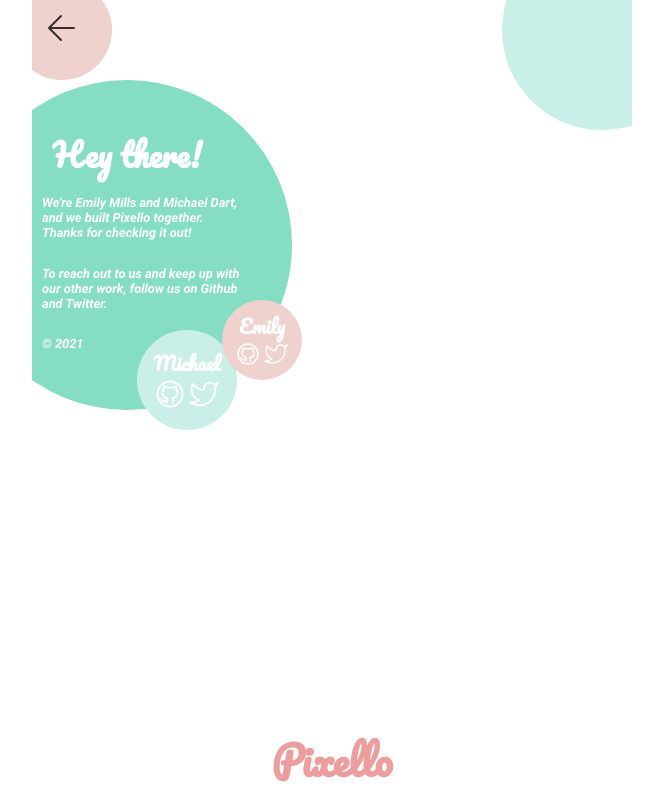
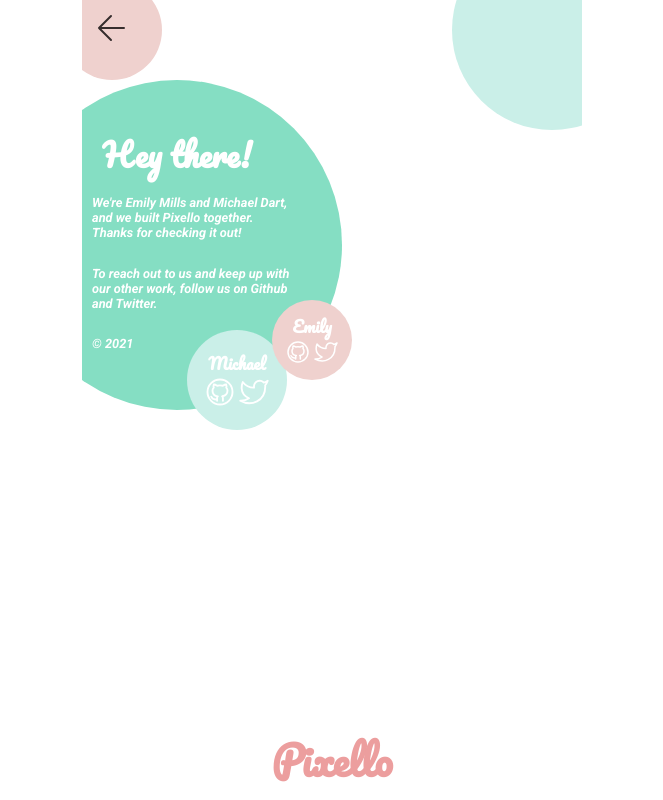
Before and after one commit to mdart86/Pixello, a React (Create React App) app: page /about in a window 1280 px wide. Shown: the whole page, without its empty margins (308-971 px from the left). Built offline with nearby package versions, Linux system fonts and the light colour scheme.

Commit message:
slight changes to make styled components more reusable

```diff
--- a/src/GlobalStyles.js
+++ b/src/GlobalStyles.js
@@ -1,4 +1,6 @@
 import { createGlobalStyle } from "styled-components"
+
+let hideOverflow = ["/", "/about", "/log-in"]
 
 const GlobalStyles = createGlobalStyle`
     html, body {
@@ -14,16 +16,18 @@ const GlobalStyles = createGlobalStyle`
         --blue: #CAEFE8;
         --charcoal: #362D2D;
         --white: #FFFFFF;
-        ${window.location.pathname === "/" || window.location.pathname === "/about" || window.location.pathname === "/log-in" ? "height: 100vh; overflow: hidden;" : null}
-
+        ${hideOverflow.includes(window.location.pathname) ? "overflow-y: hidden;" : null}
     }
-    @media only screen and (min-width: 600px) {
+    @media only screen and (min-width: 500px) {
         html, body {
-            width: 600px;
+            width: 500px;
             margin: 0 auto;
         }
     }
 
 `
 
+// if the @media width is changed, the max-width
+// in the Nav component needs to be changed too
+
 export default GlobalStyles
--- a/src/components/About.js
+++ b/src/components/About.js
@@ -9,7 +9,7 @@ export const About = () => {
     return (
         <>
             <Circle pink small>
-                <Name>Emily</Name>
+                <Header>Emily</Header>
                 <IconsContainer>
                     <a href="https://github.com/emigraced/" target="blank"><Icon emily src={github} alt="Emily's github social icon"/></a>
                     <a href="https://twitter.com/emigraced" target="blank"><Icon emily src={twitter} alt="Emily's twitter social icon"/></a>
@@ -19,7 +19,7 @@ export const About = () => {
                 <Link to="/"><Icon arrow src={arrow} alt="go back arrow"/></Link>
             </Circle>
             <Circle blue medium>
-                <Name>Michael</Name>
+                <Header>Michael</Header>
                 <IconsContainer>
                     <a href="https://github.com/mdart86/" target="blank"><Icon michael src={github} alt="Michael's github social icon"/></a>
                     <a href="https://twitter.com/MichaelDart12/" target="blank"><Icon michael src={twitter} alt="Michael's twitter social icon"/></a>
@@ -27,7 +27,7 @@ export const About = () => {
             </Circle>
             <Circle blue large></Circle>
             <Circle green xlarge>
-                <Title>Hey there!</Title>
+                <Header title>Hey there!</Header>
                 <Text>We're Emily Mills and Michael Dart, and we built Pixello together. Thanks for checking it out!</Text>
                 <Text>To reach out to us and keep up with our other work, follow us on Github and Twitter.</Text>
                 <Text>&#169; 2021</Text>
@@ -63,10 +63,10 @@ const Circle = styled.div`
 
 `
 
-const Title = styled.h2`
+const Header = styled.h2`
     font-family: 'Pacifico', cursive;
-    font-size: 2rem;
     margin: 0;
+    ${props => props.title ? "font-size: 2rem;": "font-size: 1rem;"}
 `
 
 const Text = styled.p`
@@ -75,11 +75,6 @@ const Text = styled.p`
     font-size: 0.8rem;
     font-weight: bold;
     font-style: italic;
-`
-
-const Name = styled.h3`
-    margin: 0;
-    font-family: 'Pacifico', cursive;
 `
 
 const Logo = styled.h1`
--- a/src/components/AppStart.js
+++ b/src/components/AppStart.js
@@ -5,7 +5,7 @@ import { Link } from 'react-router-dom'
 export const AppStart = () => {
     return (
         <>
-            <Title>Pixello</Title>
+            <Logo>Pixello</Logo>
             <Tagline>where the magic happens</Tagline>
             <Circle pink small></Circle>
             <Circle pink xlarge>
@@ -25,7 +25,7 @@ export const AppStart = () => {
     )
 }
 
-const Title = styled.h1`
+const Logo = styled.h1`
     text-align: center;
     color: var(--dark-pink);
     font-family: 'Pacifico', cursive;
--- a/src/components/Home.js
+++ b/src/components/Home.js
@@ -5,7 +5,7 @@ import { Post } from './Post'
 export const Home = () => {
     return (
         <>
-            <Title>Pixello</Title>
+            <Logo>Pixello</Logo>
             <Post/>
             <Post/>
             <Post/>
@@ -20,7 +20,7 @@ const Clearance = styled.div`
     background: var(--white);
 `
 
-const Title = styled.h1`
+const Logo = styled.h1`
     text-align: center;
     color: var(--dark-pink);
     font-family: 'Pacifico', cursive;
--- a/src/components/Nav.js
+++ b/src/components/Nav.js
@@ -13,7 +13,6 @@ const Nav = ({ excludedUrls }) => {
         return null
     }
     return (
-        <>
         <Box>
             <Link to="/new"><PlusIcon src={plus} alt="plus sign icon"/></Link>
             <IconsContainer>
@@ -23,16 +22,16 @@ const Nav = ({ excludedUrls }) => {
                 <Link to="/profile"><Icon profile="true" src={profile} alt="user profile icon"/></Link>
             </IconsContainer>
         </Box>
-        </>
     )
 }
 
 export default withRouter(Nav)
 
+
 const Box = styled.nav`
     background: var(--white);
     width: 100%;
-    max-width: 600px;
+    max-width: 500px;
     height: 80px;
     position: fixed;
     bottom: 0;
```
Lines whose indentation alone changed are shown as unchanged.
